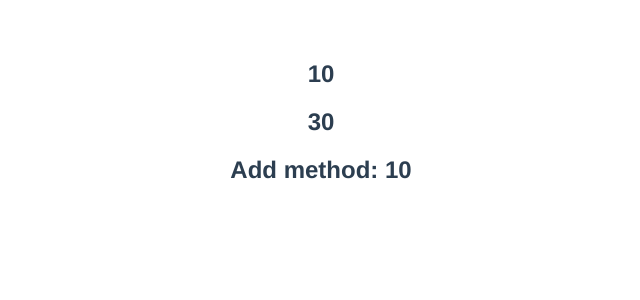
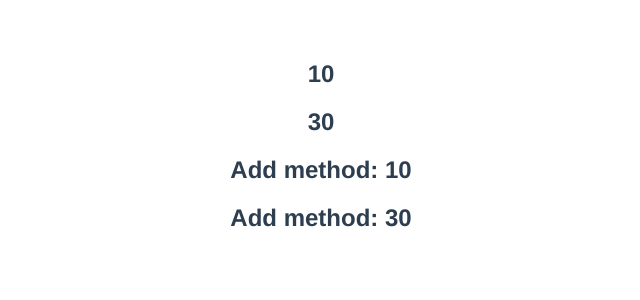
Before and after one commit to tanuuu18/Learning-Vue.js-3, a Vue app in the folder hello-world/: page / in a window 1280 px wide. Shown: the top 300 px of the page, without its empty margins (319-959 px from the left). Built offline with nearby package versions, Linux system fonts and the light colour scheme.

Commit message:
16. Methods

```diff
--- a/hello-world/src/App.vue
+++ b/hello-world/src/App.vue
@@ -1,7 +1,8 @@
 <template>
    <h2>{{ 2 + 3 + 5 }}</h2>
   <h2>{{ 5 + 10 + 15 }}</h2>
-   <h2>Add method: {{ add() }}</h2>
+   <h2>Add method: {{ add(2, 3, 5) }}</h2>
+  <h2>Add method: {{ add(5, 10, 15) }}</h2>
 </template>
 
 <script>
@@ -15,8 +16,8 @@ export default {
     };
   },
    methods: {
-    add() {
-      return 2 + 3 + 5;
+   add(a, b, c) {
+      return a + b + c;
     },
   },
 };
```
